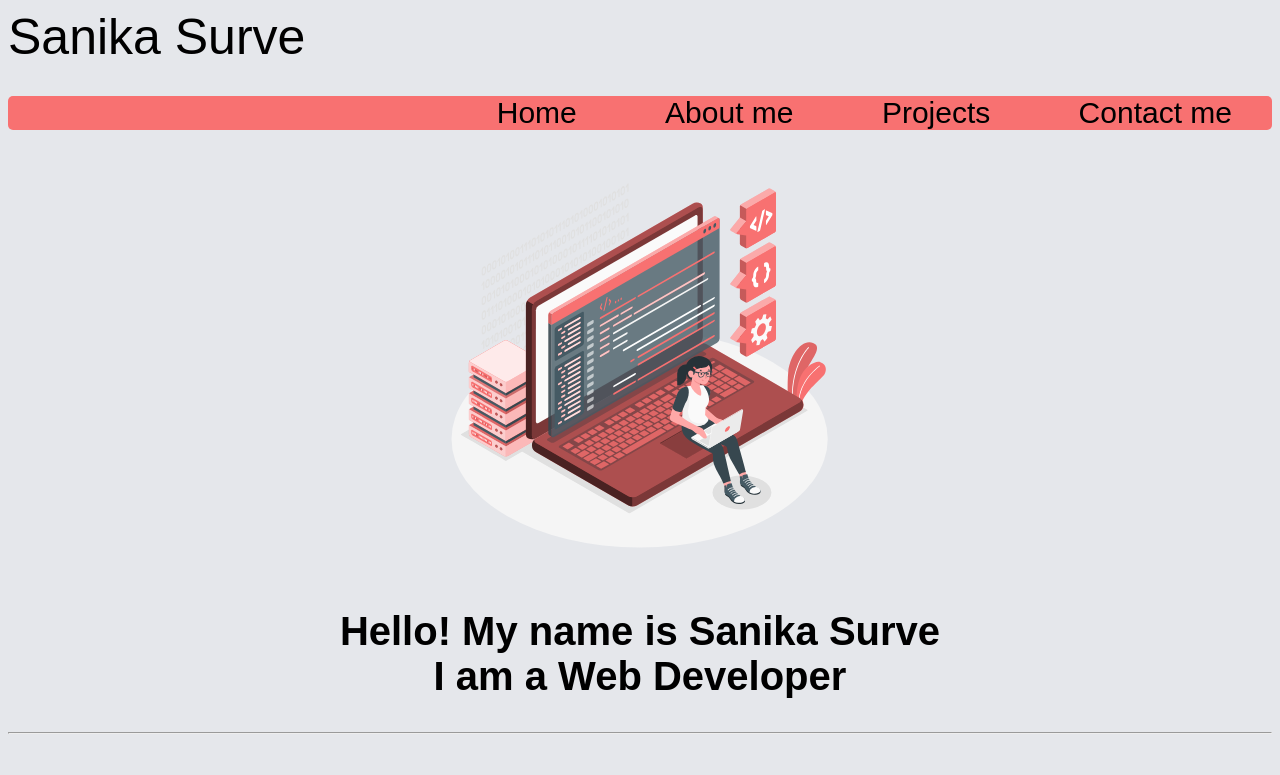
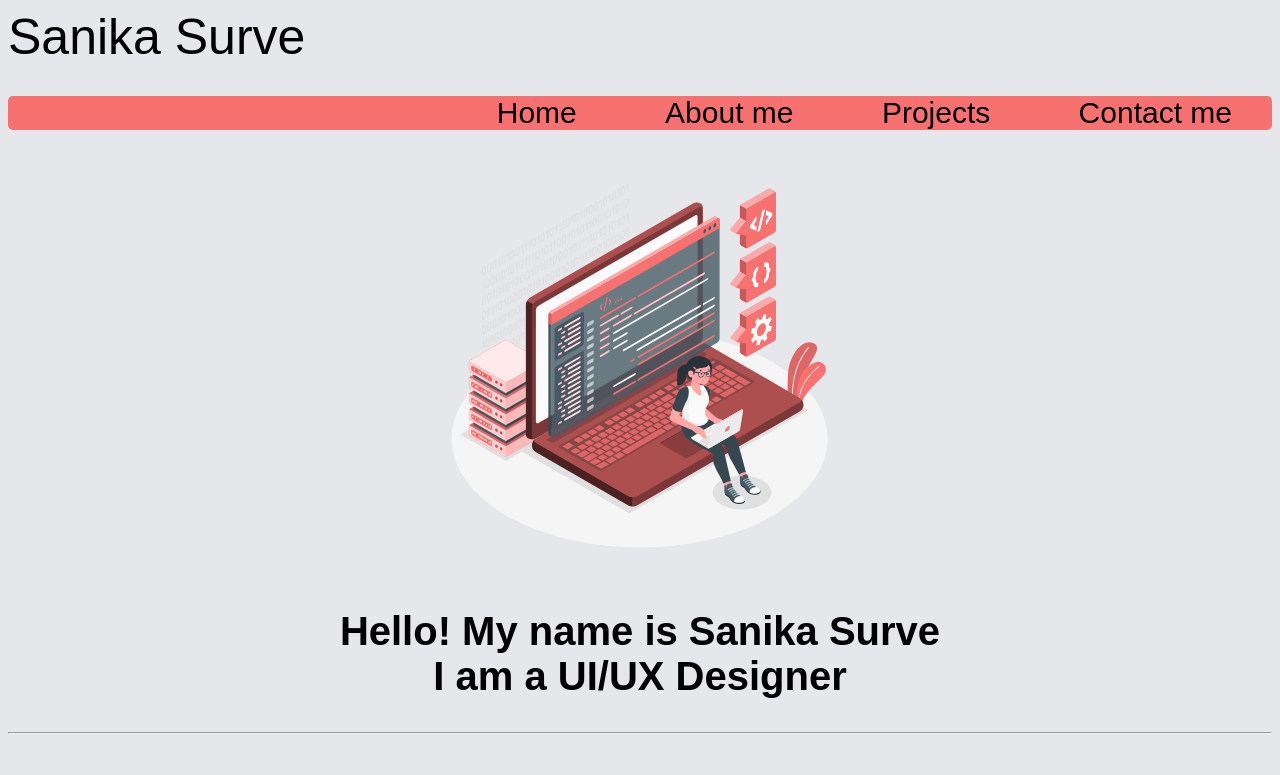
Before and after one commit to sanikasurve/portfolio, a plain HTML site: page index.html in a window 1280 px wide. Shown: the top 775 px of the page. Drawn offline with Linux system fonts and the light colour scheme; a web font is replaced by a local one.

Commit message:
small update

```diff
--- a/index.html
+++ b/index.html
@@ -21,7 +21,7 @@
 
     <div class="main">
         <img class="main-img" src="res/hero2.svg" alt="">
-        <h2 class="heading">Hello! My name is Sanika Surve <br>I am a Web Developer </h2>
+        <h2 class="heading">Hello! My name is Sanika Surve <br>I am a UI/UX Designer </h2>
     </div>
     <hr>
 
```
